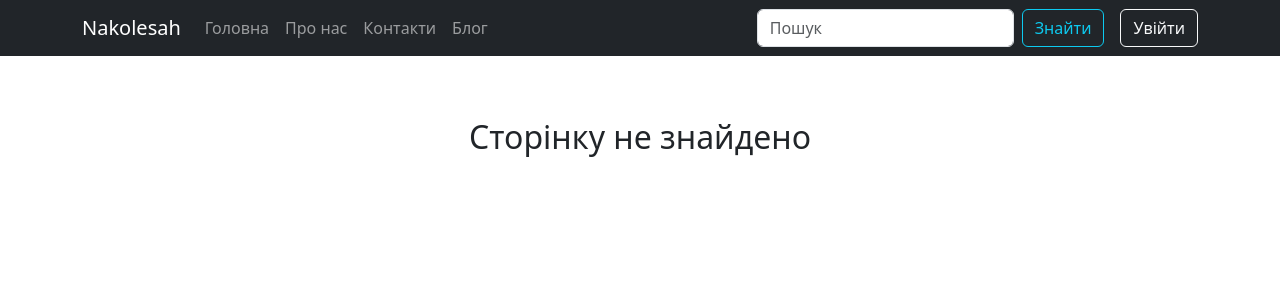
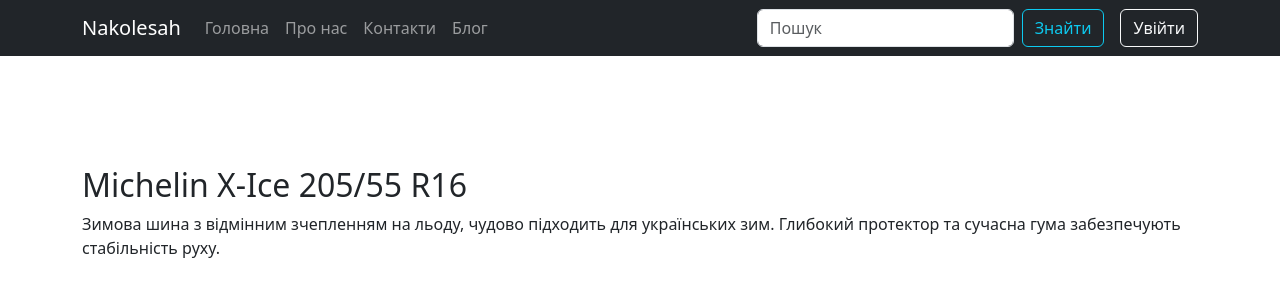
Before and after one commit to Dmytro183/react-lab7-newapp, a React (Create React App) app in the folder new-app/: page /product/1 in a window 1280 px wide. Shown: the top 300 px of the page. Built offline with nearby package versions, Linux system fonts and the light colour scheme.

Commit message:
Step 12: add individual product pages with routing

```diff
--- a/new-app/src/App.js
+++ b/new-app/src/App.js
@@ -5,6 +5,10 @@
 import About from "./pages/About";
 import Contacts from "./pages/Contacts";
 import Blog from "./pages/Blog";
+import Product1 from "./Pages/Products/Product1";
+import Product2 from "./Pages/Products/Product2";
+import Product3 from "./Pages/Products/Product3";
+
 
 // Додаткові компоненти, якщо будеш створювати
 // import TeamPage from './Pages/TeamPage';
@@ -22,7 +26,9 @@
           <Route path="/about" element={<About />} />
           <Route path="/contacts" element={<Contacts />} />
           <Route path="/blog" element={<Blog />} />
-
+          <Route path="/product/1" element={<Product1 />} />
+          <Route path="/product/2" element={<Product2 />} />
+          <Route path="/product/3" element={<Product3 />} />
           {/* Додаткові маршрути (можеш реалізувати пізніше) */}
           {/* <Route path="/team" element={<TeamPage />} />
           <Route path="/blog/post1" element={<BlogPost1 />} /> */}
--- a/new-app/src/pages/Contacts.js
+++ b/new-app/src/pages/Contacts.js
@@ -10,21 +10,22 @@
   const handleSubmit = (e) => {
     e.preventDefault();
 
-    // Email перевірка
+    // Кастомна перевірка email
     const emailRegex = /^[^\s@]+@[^\s@]+\.[^\s@]+$/;
     if (!email || !emailRegex.test(email)) {
-      setError("Будь ласка, введіть коректний email");
+      setError("Будь ласка, введіть правильний email. Наприклад: test@example.com");
       setSuccess(false);
       return;
     }
 
-    // Повідомлення перевірка
+    // Перевірка повідомлення
     if (!message || message.length < 10) {
       setError("Повідомлення має містити мінімум 10 символів");
       setSuccess(false);
       return;
     }
 
+    // Успішно
     setError('');
     setSuccess(true);
     alert(`Ваше повідомлення надіслано!\nEmail: ${email}\nПовідомлення: ${message}`);
@@ -43,11 +44,10 @@
         <Form.Group className="mb-3" controlId="formEmail">
           <Form.Label>Email</Form.Label>
           <Form.Control
-            type="email"
+            type="text"
             placeholder="Введіть ваш email"
             value={email}
             onChange={(e) => setEmail(e.target.value)}
-            required
           />
         </Form.Group>
 
@@ -59,7 +59,6 @@
             placeholder="Ваше повідомлення..."
             value={message}
             onChange={(e) => setMessage(e.target.value)}
-            required
           />
         </Form.Group>
 
--- /dev/null
+++ b/new-app/src/pages/Products/Product1.js
@@ -0,0 +1,13 @@
+import React from 'react';
+import { Container } from 'react-bootstrap';
+
+function Product1() {
+  return (
+    <Container className="mt-5 pt-5">
+      <h2>Michelin X-Ice 205/55 R16</h2>
+      <p>Зимова шина з відмінним зчепленням на льоду, чудово підходить для українських зим. Глибокий протектор та сучасна гума забезпечують стабільність руху.</p>
+    </Container>
+  );
+}
+
+export default Product1;
--- /dev/null
+++ b/new-app/src/pages/Products/Product2.js
@@ -0,0 +1,13 @@
+import React from 'react';
+import { Container } from 'react-bootstrap';
+
+function Product2() {
+  return (
+    <Container className="mt-5 pt-5">
+      <h2>Литий диск R17 Replay FD45</h2>
+      <p>Сучасний легкосплавний диск з 5 отворами (5x114.3), стильний дизайн, ідеально підходить для Toyota, Mazda, Hyundai.</p>
+    </Container>
+  );
+}
+
+export default Product2;
--- /dev/null
+++ b/new-app/src/pages/Products/Product3.js
@@ -0,0 +1,13 @@
+import React from 'react';
+import { Container } from 'react-bootstrap';
+
+function Product3() {
+  return (
+    <Container className="mt-5 pt-5">
+      <h2>Комплект Kumho WinterCraft</h2>
+      <p>4 зимові шини 205/60 R16. Високі показники у тестах. Ідеальний варіант для кросоверів і седанів. Виробник — Південна Корея.</p>
+    </Container>
+  );
+}
+
+export default Product3;
```
